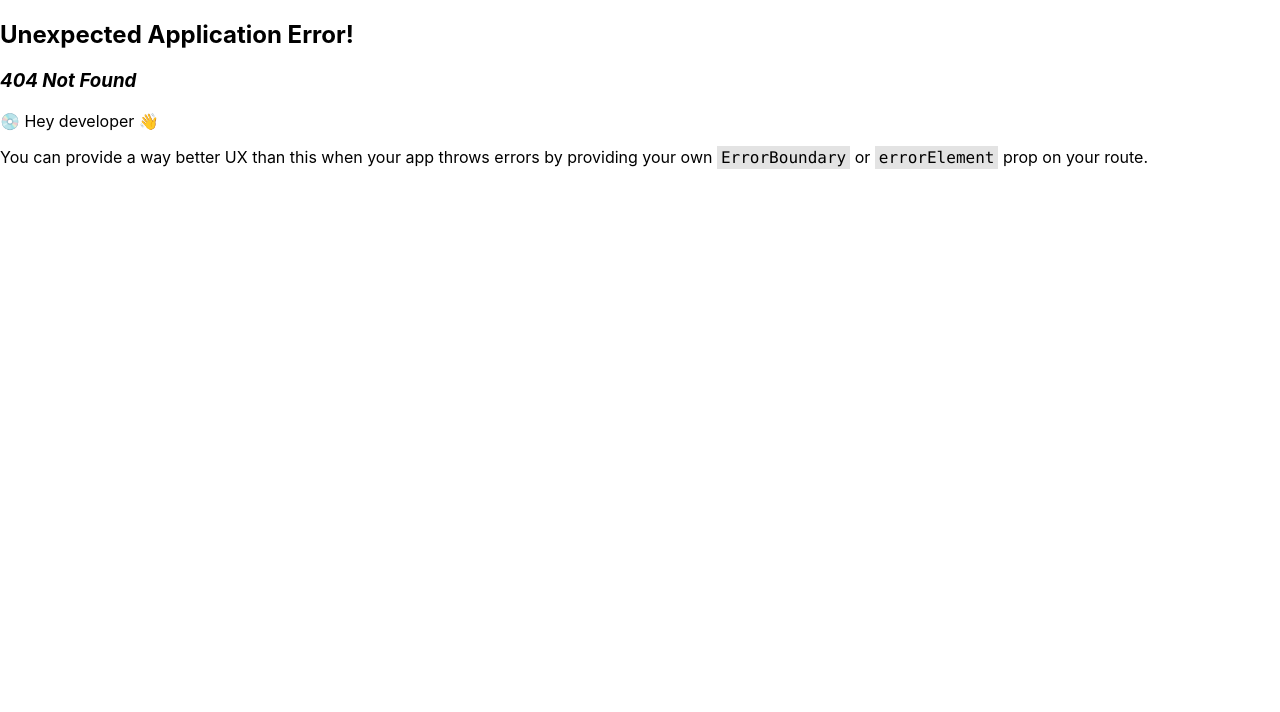
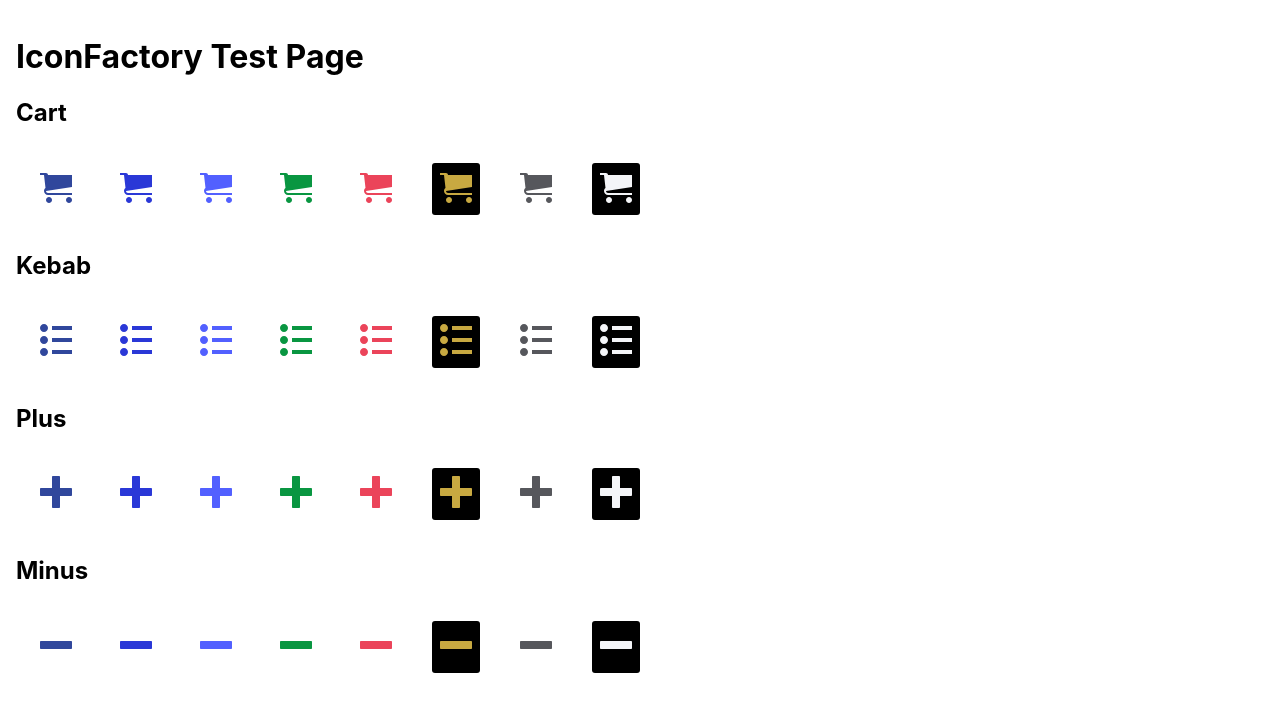
Before and after one commit to matt-314/QXComputer-Project, a React (Create React App) app: page /_test/IconFactory in a window 1280 px wide. Before the commit this address had no page. Shown: the top 712 px of the page. Built offline with nearby package versions, Linux system fonts and the light colour scheme.

Commit message:
feat: added plus and minus icons

```diff
--- a/src/assets/icons/IconFactory.jsx
+++ b/src/assets/icons/IconFactory.jsx
@@ -3,12 +3,16 @@ import React from 'react';
 
 import CartIcon from './CartIcon';
 import KebabIcon from './KebabIcon';
+import MinusIcon from './MinusIcon';
+import PlusIcon from './PlusIcon';
 
 import styles from './IconFactory.module.css';
 
 const ICONS = {
   cart: (width, height, className) => (<CartIcon width={width} height={height} className={className} />),
   kebab: (width, height, className) => (<KebabIcon width={width} height={height} className={className} />),
+  plus: (width, height, className) => (<PlusIcon width={width} height={height} className={className} />),
+  minus: (width, height, className) => (<MinusIcon width={width} height={height} className={className} />),
 };
 
 function IconFactory({
@@ -22,7 +26,7 @@ function IconFactory({
 }
 
 IconFactory.propTypes = {
-  icon: PropTypes.oneOf(['cart', 'kebab']).isRequired,
+  icon: PropTypes.oneOf(['cart', 'kebab', 'plus', 'minus']).isRequired,
   color: PropTypes.oneOf(['primary', 'secondary', 'tertiary', 'success', 'danger', 'warning', 'neutral', 'light']),
   contrast: PropTypes.bool,
   width: PropTypes.number,
--- /dev/null
+++ b/src/assets/icons/MinusIcon.jsx
@@ -0,0 +1,47 @@
+import PropTypes from 'prop-types';
+import React from 'react';
+
+function MinusIcon({
+  width, height, className,
+}) {
+  let fixedWidth = 32;
+  let fixedHeight = 32;
+  if (width !== undefined && height !== undefined) {
+    fixedWidth = height;
+    fixedHeight = height;
+  } else if (width !== undefined) {
+    fixedHeight = width;
+    fixedWidth = width;
+  } else if (height !== undefined) {
+    fixedWidth = height;
+    fixedHeight = height;
+  }
+
+  return (
+    <svg
+      className={className}
+      version="1.1"
+      xmlns="http://www.w3.org/2000/svg"
+      width={fixedWidth}
+      height={fixedHeight}
+      viewBox="0 0 32 32"
+    >
+      <title>minus</title>
+      <path d="M0 13v6c0 0.552 0.448 1 1 1h30c0.552 0 1-0.448 1-1v-6c0-0.552-0.448-1-1-1h-30c-0.552 0-1 0.448-1 1z" />
+    </svg>
+  );
+}
+
+MinusIcon.propTypes = {
+  width: PropTypes.number,
+  height: PropTypes.number,
+  className: PropTypes.string,
+};
+
+MinusIcon.defaultProps = {
+  width: undefined,
+  height: undefined,
+  className: undefined,
+};
+
+export default MinusIcon;
--- /dev/null
+++ b/src/assets/icons/PlusIcon.jsx
@@ -0,0 +1,47 @@
+import PropTypes from 'prop-types';
+import React from 'react';
+
+function PlusIcon({
+  width, height, className,
+}) {
+  let fixedWidth = 32;
+  let fixedHeight = 32;
+  if (width !== undefined && height !== undefined) {
+    fixedWidth = height;
+    fixedHeight = height;
+  } else if (width !== undefined) {
+    fixedHeight = width;
+    fixedWidth = width;
+  } else if (height !== undefined) {
+    fixedWidth = height;
+    fixedHeight = height;
+  }
+
+  return (
+    <svg
+      className={className}
+      version="1.1"
+      xmlns="http://www.w3.org/2000/svg"
+      width={fixedWidth}
+      height={fixedHeight}
+      viewBox="0 0 32 32"
+    >
+      <title>plus</title>
+      <path d="M31 12h-11v-11c0-0.552-0.448-1-1-1h-6c-0.552 0-1 0.448-1 1v11h-11c-0.552 0-1 0.448-1 1v6c0 0.552 0.448 1 1 1h11v11c0 0.552 0.448 1 1 1h6c0.552 0 1-0.448 1-1v-11h11c0.552 0 1-0.448 1-1v-6c0-0.552-0.448-1-1-1z" />
+    </svg>
+  );
+}
+
+PlusIcon.propTypes = {
+  width: PropTypes.number,
+  height: PropTypes.number,
+  className: PropTypes.string,
+};
+
+PlusIcon.defaultProps = {
+  width: undefined,
+  height: undefined,
+  className: undefined,
+};
+
+export default PlusIcon;
--- /dev/null
+++ b/src/pages/_tests/IconFactory/IconFactoryTestPage.jsx
@@ -0,0 +1,41 @@
+import React from 'react';
+
+import IconFactory from '../../../assets/icons/IconFactory';
+
+import styles from './IconFactoryTestPage.module.css';
+
+function IconFactoryTestPage() {
+  const icons = ['cart', 'kebab', 'plus', 'minus'];
+  const colors = ['primary', 'secondary', 'tertiary', 'success', 'danger', 'warning', 'neutral', 'light'];
+
+  return (
+    <div className={styles.factoryTestPage}>
+      <h1>IconFactory Test Page</h1>
+      <section>
+        <div>
+          {icons.map((icon) => (
+            <div key={icon}>
+              <h2 className={styles.factoryTestPage__iconSection__title}>{icon}</h2>
+              <div className={styles.factoryTestPage__iconSection}>
+                {colors.map((color) => (
+                  <div key={color}>
+                    <div style={{
+                      backgroundColor: `var(--color-${color}-contrast)`,
+                      padding: '0.5rem',
+                      borderRadius: '3px',
+                    }}
+                    >
+                      <IconFactory icon={icon} color={color} />
+                    </div>
+                  </div>
+                ))}
+              </div>
+            </div>
+          ))}
+        </div>
+      </section>
+    </div>
+  );
+}
+
+export default IconFactoryTestPage;
--- /dev/null
+++ b/src/pages/_tests/IconFactory/IconFactoryTestPage.module.css
@@ -0,0 +1,11 @@
+.factoryTestPage__iconSection {
+  display: flex;
+}
+
+.factoryTestPage__iconSection__title {
+  text-transform: capitalize;
+}
+
+.factoryTestPage__iconSection > * {
+  margin: 1rem;
+}
--- a/src/pages/_tests/routes/index.jsx
+++ b/src/pages/_tests/routes/index.jsx
@@ -6,6 +6,7 @@ import CardTestPage from '../Card/CardTestPage';
 import TestPage from '../TestPage';
 
 import { registerRoute } from '../../../routes/Register';
+import IconFactoryTestPage from '../IconFactory/IconFactoryTestPage';
 import SpinnerTestPage from '../Spinner/SpinnerTestPage';
 
 registerRoute({
@@ -28,5 +29,9 @@ registerRoute({
       path: 'Spinner',
       element: <SpinnerTestPage />,
     },
+    {
+      path: 'IconFactory',
+      element: <IconFactoryTestPage />,
+    },
   ],
 });
--- a/src/pages/app/detail/DetailOverview.jsx
+++ b/src/pages/app/detail/DetailOverview.jsx
@@ -20,6 +20,10 @@ function DetailOverview({
             currency: 'ARS',
           }).format(productPrice)}
         </p>
+        <div>
+          <Button fill="outline" icon="plus" iconOnly size="sm" color="medium" />
+          <Button fill="outline" icon="plus" iconOnly size="sm" color="medium" />
+        </div>
         <div className={styles.detailOverview__actions}>
           <Button color="primary">Comprar ahora</Button>
           <Button color="primary" fill="outline">Agregar al carrito</Button>
```
